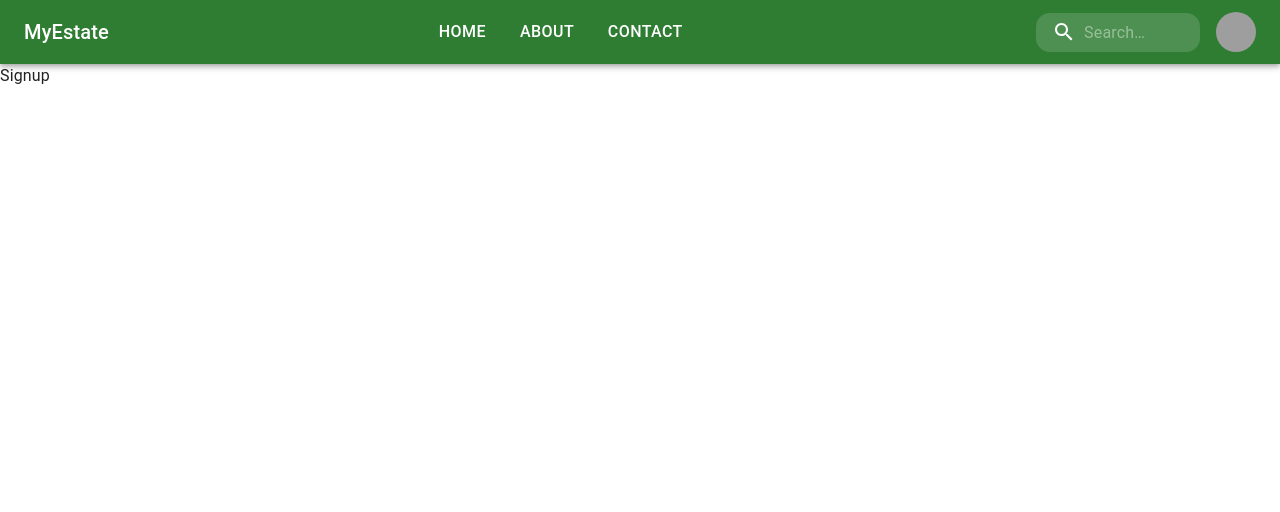
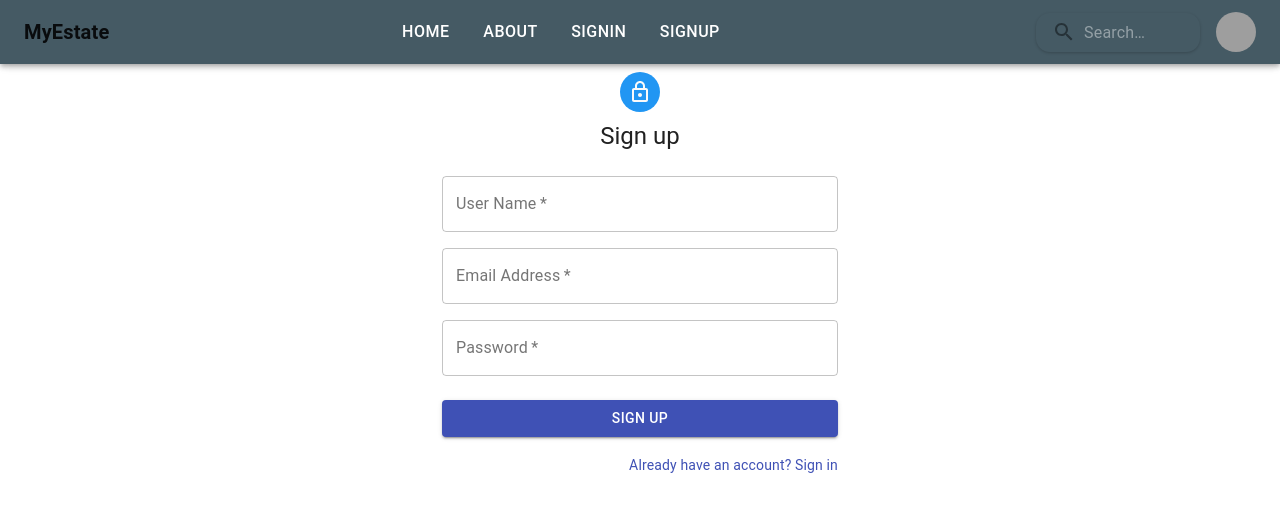
Before and after one commit to arun-khadka/mern-estate, a React (Vite) app in the folder client/: page /signup in a window 1280 px wide. Shown: the top 512 px of the page. Built offline with nearby package versions, Linux system fonts and the light colour scheme; grey boxes are pictures that could not be loaded.

Commit message:
created login and signup UI

```diff
--- a/client/src/App.jsx
+++ b/client/src/App.jsx
@@ -15,6 +15,9 @@ const theme = createTheme({
     },
     secondary: {
       main: "#dc004e",
+    },
+    tertiary: {
+      main: "#455a64",
     },
   },
 });
--- a/client/src/components/Header.jsx
+++ b/client/src/components/Header.jsx
@@ -19,12 +19,21 @@ import { List, ListItem, ListItemButton, ListItemText } from "@mui/material";
 const Search = styled("div")(({ theme }) => ({
   position: "relative",
   borderRadius: 14,
-  backgroundColor: alpha(theme.palette.common.white, 0.15),
+  border: `4px ${theme.palette.common.white}`,
+  boxShadow: `0 1px 3px ${alpha(theme.palette.common.black, 0.2)}`, // Box shadow for shadowed effect
+  backgroundColor: alpha(theme.palette.common.white, 0.0),
   "&:hover": {
-    backgroundColor: alpha(theme.palette.common.white, 0.25),
+    backgroundColor: alpha(theme.palette.common.white, 0.1),
+    border: `1px solid ${theme.palette.primary.main}`, // Change border color on hover
+    boxShadow: `0 2px 4px ${alpha(theme.palette.common.black, 0.2)}`, // Increase shadow on hover
+  },
+  "&.Mui-focused": {
+    border: `1px solid ${theme.palette.primary.main}`, // Change border color on focus
+    boxShadow: `0 2px 4px ${alpha(theme.palette.common.black, 0.3)}`, // Increase shadow on focus
   },
   marginRight: theme.spacing(2),
   marginLeft: 0,
+  color: "#263238",
   width: "100%",
   [theme.breakpoints.up("sm")]: {
     marginLeft: theme.spacing(3),
@@ -46,6 +55,7 @@ const StyledInputBase = styled(InputBase)(({ theme }) => ({
   color: "inherit",
   "& .MuiInputBase-input": {
     padding: theme.spacing(1, 1, 1, 0),
+    color: "white",
     // vertical padding + font size from searchIcon
     paddingLeft: `calc(1em + ${theme.spacing(4)})`,
     transition: theme.transitions.create("width"),
@@ -55,7 +65,7 @@ const StyledInputBase = styled(InputBase)(({ theme }) => ({
     },
   },
 }));
-const pages = ["Home", "About", "Contact"];
+const pages = ["Home", "About", "Signin", "SignUp"];
 const settings = ["Profile", "Account", "Logout"];
 
 const Header = () => {
@@ -155,13 +165,13 @@ const Header = () => {
 
   return (
     <Box sx={{ flexGrow: 1 }}>
-      <AppBar position="static" color="success">
+      <AppBar position="fixed" color="tertiary">
         <Toolbar>
           <Typography
             variant="h6"
             noWrap
             component="div"
-            sx={{ display: { xs: "none", sm: "block" } }}
+            sx={{ display: { xs: "none", sm: "block", fontWeight: "700" } }}
           >
             MyEstate
           </Typography>
@@ -176,13 +186,14 @@ const Header = () => {
                     : ""
                 } ${
                   showBorder
-                    ? "after:content-[''] after:absolute after:h-[7px] after:bg-pink-600 after:rounded-md after:w-full after:scale-x-0 after:hover:scale-x-100 after:transition after:duration-300 after:origin-center"
+                    ? "after:content-[''] after:absolute after:h-[7px] after:bg-slate-900 after:rounded-md after:w-full after:scale-x-0 after:hover:scale-x-100 after:transition after:duration-500 after:origin-center"
                     : ""
                 }`}
               ></div>
               {pages.map((page) => (
                 <Button
-                  className={`relative text-lg w-fit block after:rounded-md aria-[current=page]:text-pink-500 after:block after:content-[''] after:absolute after:h-[4px] hover:text-teal-60 after:bg-pink-600 after:w-full after:scale-x-0 after:hover:scale-x-100 after:transition after:duration-300 after:origin-center active:text-pink-500}`}
+                  disableTouchRipple
+                  className={`relative text-lg w-fit block after:rounded-md aria-[current=page]:text-slate-800 after:block after:content-[''] after:absolute after:h-[4px] hover:text-teal-60 after:bg-slate-800 after:w-full after:scale-x-0 after:hover:scale-x-100 after:transition after:duration-500 after:origin-left after:bottom-[1px] active:text-slate-800}`}
                   key={page}
                   sx={{ color: "#fff", fontSize: 16, fontWeight: 500, mx: 1.1 }}
                   component={RouterLink}
--- a/client/src/pages/Signin.jsx
+++ b/client/src/pages/Signin.jsx
@@ -1,9 +1,113 @@
-import React from 'react'
+import React from "react";
+import {
+  Avatar,
+  Button,
+  CssBaseline,
+  TextField,
+  FormControlLabel,
+  Checkbox,
+  Link,
+  Grid,
+  Typography,
+  Container,
+} from "@material-ui/core";
+import LockOutlinedIcon from "@mui/icons-material/LockOutlined";
+import { makeStyles } from "@material-ui/core/styles";
+
+const useStyles = makeStyles((theme) => ({
+  "@global": {
+    body: {
+      backgroundColor: theme.palette.common.white,
+    },
+  },
+  paper: {
+    marginTop: theme.spacing(8),
+    display: "flex",
+    flexDirection: "column",
+    alignItems: "center",
+  },
+  avatar: {
+    margin: theme.spacing(1),
+    backgroundColor: theme.palette.info.main,
+  },
+  form: {
+    width: "100%", // Fix IE 11 issue.
+    marginTop: theme.spacing(3),
+  },
+  submit: {
+    margin: theme.spacing(3, 0, 2),
+  },
+}));
 
 const Signin = () => {
+  const classes = useStyles();
+
   return (
-    <div>Signin</div>
-  )
-}
+    <Container component="main" maxWidth="xs">
+      <CssBaseline />
+      <div className={classes.paper}>
+        <Avatar className={classes.avatar}>
+          <LockOutlinedIcon />
+        </Avatar>
+        <Typography component="h1" variant="h5">
+          Sign in
+        </Typography>
+        <form className={classes.form} noValidate>
+          <Grid container spacing={2}>
+            <Grid item xs={12}>
+              <TextField
+                variant="outlined"
+                required
+                fullWidth
+                id="email"
+                label="Email Address"
+                name="email"
+                autoComplete="email"
+              />
+            </Grid>
+            <Grid item xs={12}>
+              <TextField
+                variant="outlined"
+                required
+                fullWidth
+                name="password"
+                label="Password"
+                type="password"
+                id="password"
+                autoComplete="current-password"
+              />
+              <FormControlLabel
+                control={<Checkbox value="remember" color="primary" />}
+                label="Remember me"
+              />
+            </Grid>
+          </Grid>
 
-export default Signin
+          <Button
+            type="submit"
+            fullWidth
+            variant="contained"
+            color="primary"
+            className={classes.submit}
+          >
+            Sign in
+          </Button>
+          <Grid container>
+            <Grid item xs>
+              <Link href="#" variant="body2">
+                Forgot password?
+              </Link>
+            </Grid>
+            <Grid item>
+              <Link href="/signup" variant="body2">
+                {"Don't have an account? Sign Up"}
+              </Link>
+            </Grid>
+          </Grid>
+        </form>
+      </div>
+    </Container>
+  );
+};
+
+export default Signin;
--- a/client/src/pages/Signup.jsx
+++ b/client/src/pages/Signup.jsx
@@ -1,9 +1,112 @@
-import React from 'react'
+import React from "react";
+import {
+  Avatar,
+  Button,
+  CssBaseline,
+  TextField,
+  Link,
+  Grid,
+  Typography,
+  Container,
+} from "@material-ui/core";
+import LockOutlinedIcon from "@mui/icons-material/LockOutlined";
+import { makeStyles } from "@material-ui/core/styles";
+
+const useStyles = makeStyles((theme) => ({
+  "@global": {
+    body: {
+      backgroundColor: theme.palette.common.white,
+    },
+  },
+  paper: {
+    marginTop: theme.spacing(8),
+    display: "flex",
+    flexDirection: "column",
+    alignItems: "center",
+  },
+  avatar: {
+    margin: theme.spacing(1),
+    backgroundColor: theme.palette.info.main,
+  },
+  form: {
+    width: "100%", // Fix IE 11 issue.
+    marginTop: theme.spacing(3),
+  },
+  submit: {
+    margin: theme.spacing(3, 0, 2),
+  },
+}));
 
 const Signup = () => {
+  const classes = useStyles();
+
   return (
-    <div>Signup</div>
-  )
-}
+    <Container component="main" maxWidth="xs">
+      <CssBaseline />
+      <div className={classes.paper}>
+        <Avatar className={classes.avatar}>
+          <LockOutlinedIcon />
+        </Avatar>
+        <Typography component="h1" variant="h5">
+          Sign up
+        </Typography>
+        <form className={classes.form} noValidate>
+          <Grid container spacing={2}>
+            <Grid item xs={12}>
+              <TextField
+                variant="outlined"
+                required
+                fullWidth
+                id="username"
+                label="User Name"
+                name="username"
+                autoComplete="username"
+              />
+            </Grid>
+            <Grid item xs={12}>
+              <TextField
+                variant="outlined"
+                required
+                fullWidth
+                id="email"
+                label="Email Address"
+                name="email"
+                autoComplete="email"
+              />
+            </Grid>
+            <Grid item xs={12}>
+              <TextField
+                variant="outlined"
+                required
+                fullWidth
+                name="password"
+                label="Password"
+                type="password"
+                id="password"
+                autoComplete="current-password"
+              />
+            </Grid>
+          </Grid>
+          <Button
+            type="submit"
+            fullWidth
+            variant="contained"
+            color="primary"
+            className={classes.submit}
+          >
+            Sign Up
+          </Button>
+          <Grid container justify="flex-end">
+            <Grid item>
+              <Link href="/signin" variant="body2">
+                Already have an account? Sign in
+              </Link>
+            </Grid>
+          </Grid>
+        </form>
+      </div>
+    </Container>
+  );
+};
 
-export default Signup
+export default Signup;
--- a/package.json
+++ b/package.json
@@ -12,6 +12,8 @@
   "author": "",
   "license": "ISC",
   "dependencies": {
+    "@material-ui/core": "^4.12.4",
+    "@material-ui/icons": "^4.11.3",
     "bcryptjs": "^2.4.3",
     "dotenv": "^16.4.5",
     "express": "^4.19.2",
```
Also changed, not shown: 1 other file (tests, documents, lock files or other folders).
